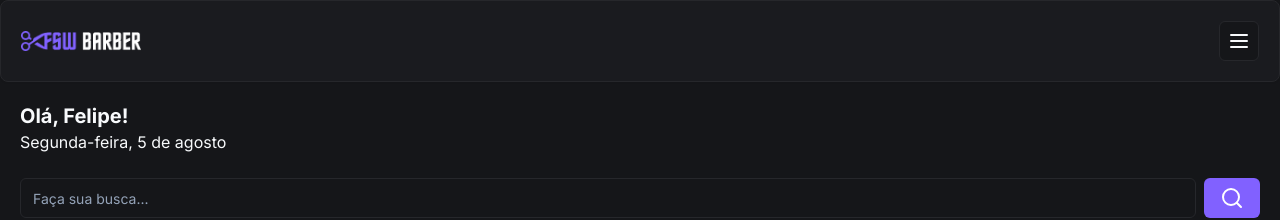
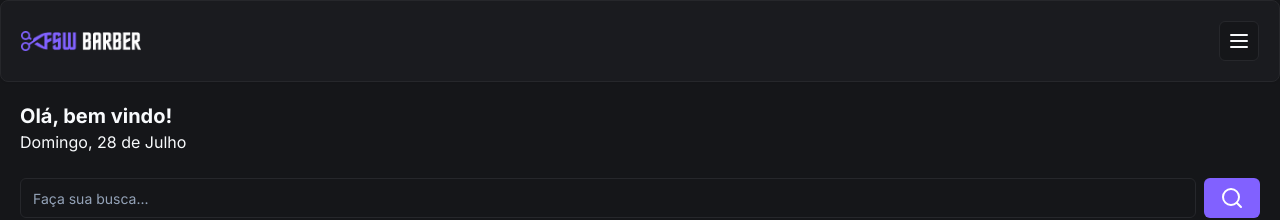
Before and after one commit to mebbecke/fsw-barber, a Next.js app: page / in a window 1280 px wide. Shown: the top 220 px of the page. Built offline with nearby package versions, Linux system fonts and the light colour scheme; no server answers; the database is empty.

Commit message:
feat: updates welcome message and date

```diff
--- a/app/page.tsx
+++ b/app/page.tsx
@@ -10,6 +10,8 @@
 import { BookingItem } from "./_components/booking-item"
 import Search from "./_components/search"
 import { authOptions } from "./_lib/auth"
+import { format } from "date-fns"
+import { ptBR } from "date-fns/locale"
 
 const Home = async () => {
   const session = await getServerSession(authOptions)
@@ -42,8 +44,18 @@
     <div>
       <Header />
       <div className="p-5">
-        <h2 className="text-xl font-bold">Olá, Felipe!</h2>
-        <p>Segunda-feira, 5 de agosto</p>
+        <h2 className="text-xl font-bold">
+          Olá, {session?.user ? session.user.name : "bem vindo!"}
+        </h2>
+        <p>
+          <span className="capitalize">
+            {format(new Date(), "EEEE',' dd ", { locale: ptBR })}
+          </span>
+          <span>de</span>
+          <span className="capitalize">
+            {format(new Date(), " MMMM", { locale: ptBR })}
+          </span>
+        </p>
 
         {/* BUSCA */}
         <div className="mt-6">
```
